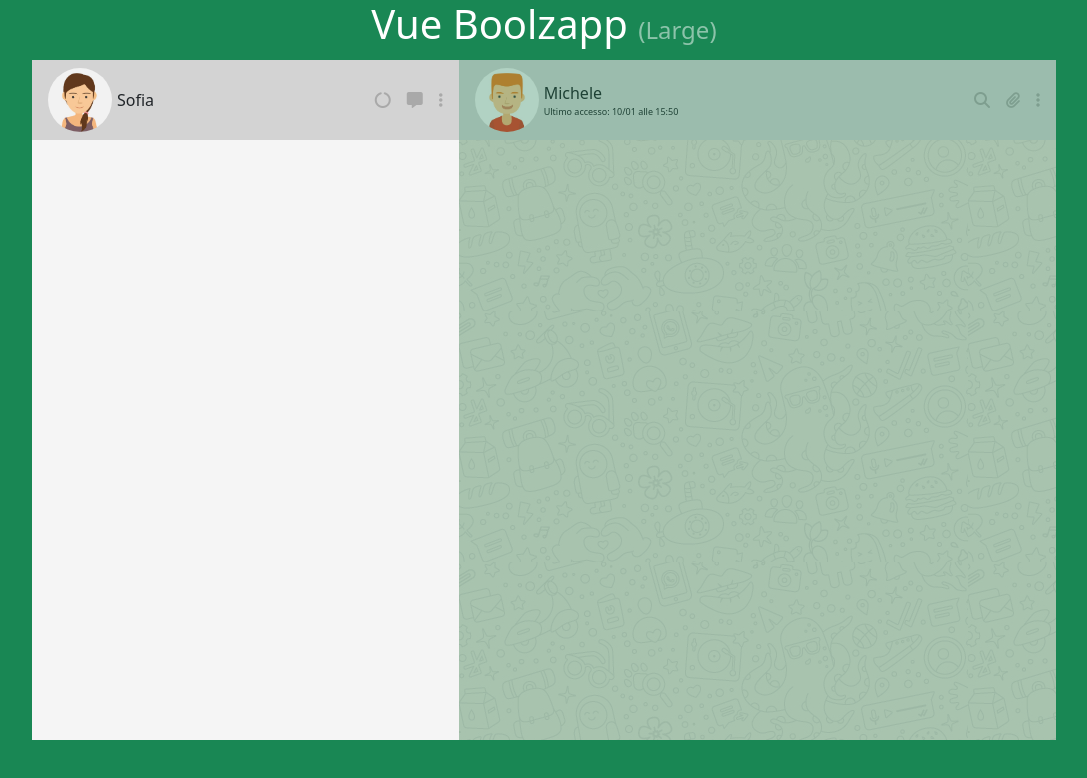
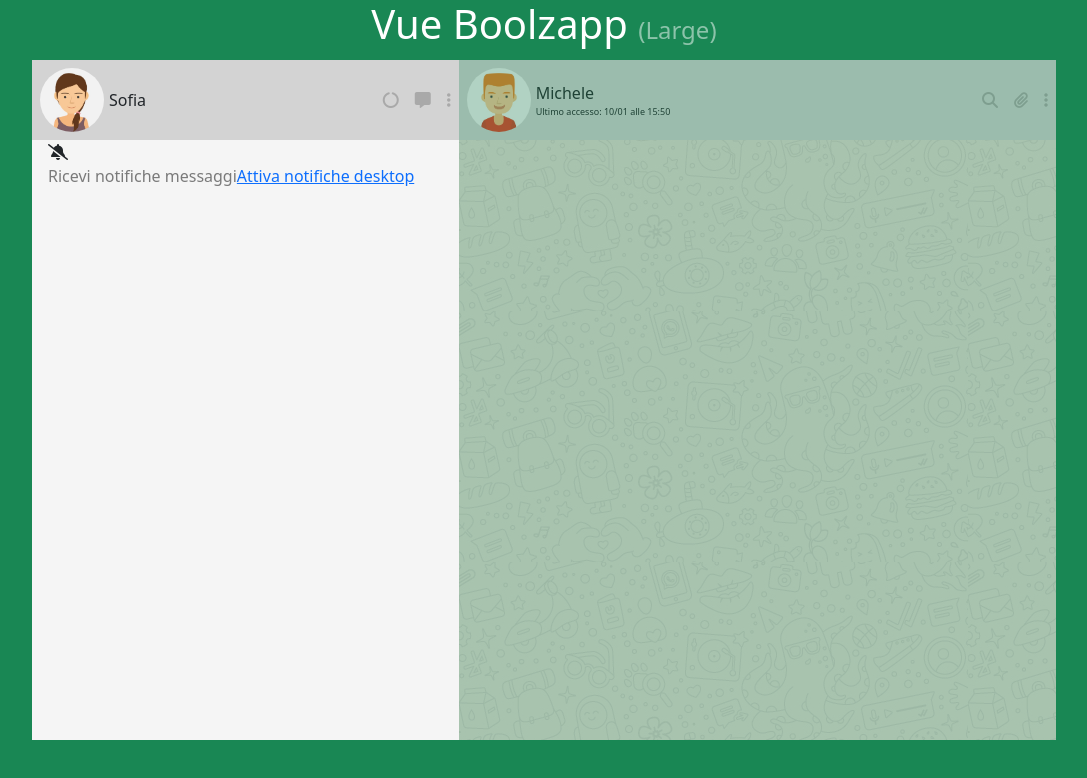
Before and after one commit to MicheleFranciolapilla/vue-boolzapp, a plain HTML site: page index.html in a window 1280 px wide. Shown: the whole page, without its empty margins (96-1183 px from the left). Drawn offline with nearby package versions, Linux system fonts and the light colour scheme.

Commit message:
Area notifica messaggi (dinamica): ok

```diff
--- a/index.html
+++ b/index.html
@@ -30,7 +30,7 @@
                         v-if="((check_if_large) || (!chat_is_active))"
                         v-bind:class="(check_if_large) ? ('col-5') : ('col-12')"
                         v-bind:style="(chat_is_active) ? ('opacity: 0.7') : ('opacity: 1')">
-                    <div class="section_header px-3">
+                    <div class="section_header px-2">
                         <div class="person">
                             <img src="./assets/img/avatar_io.jpg" class="rounded-circle" alt="avatar_personale">
                             <span>Sofia</span>
@@ -41,13 +41,23 @@
                             <span><i class="fa-solid fa-ellipsis-vertical"></i></span>
                         </div>
                     </div>
+                    <div id="notifications" class="px-3">
+                        <div id="bell_circle" v-on:click="allow_notifications = !allow_notifications">
+                            <i v-if="allow_notifications" class="fa-solid fa-bell"></i>
+                            <i v-else class="fa-solid fa-bell-slash"></i>
+                        </div>
+                        <div id="notifications_text">
+                            <span class="text-black-50">Ricevi notifiche messaggi</span>
+                            <a href="#" v-on:click="allow_notifications = !allow_notifications">{{(allow_notifications) ? ("Disattiva notifiche desktop") : ("Attiva notifiche desktop")}}</a>
+                        </div>
+                    </div>
                 </section>
                 <!-- La seconda sezione (chat) verrà visualizzata se il dispositivo è large (a prescindere che sia attiva o meno la chat) oppure se, con dispositivo small, la chat risulti attiva -->
                 <section id="chat_side"
                         v-if="((check_if_large) || (chat_is_active))"
                         v-bind:class="(check_if_large) ? ('col-7') : ('col-12')"
                         v-bind:style="(chat_is_active) ? ('opacity: 1') : ('opacity: 0.7')">
-                    <div class="section_header px-3">
+                    <div class="section_header px-2">
                         <div class="person">
                             <img v-bind:src="contacts[active_contact].avatar" class="rounded-circle" v-bind:alt=`Avatar_nr_${active_contact}`>
                             <div class="person_details">
```
